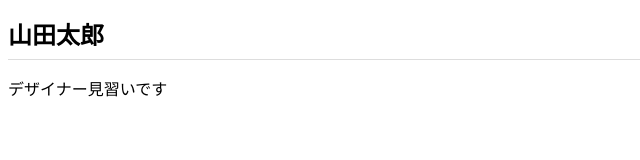
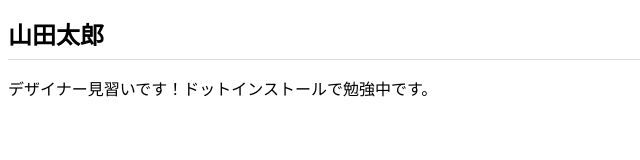
Before and after one commit to sagaranaoki/sagaranaoki.github.io, a plain HTML site: page index.html in a window 1280 px wide. Shown: the whole page, without its empty margins (0-640 px from the left). Drawn offline with Linux system fonts and the light colour scheme.

Commit message:
Add files via upload

```diff
--- a/index.html
+++ b/index.html
@@ -9,6 +9,6 @@
 </head>
 <body>
   <h1>山田太郎</h1>
-  <p>デザイナー見習いです</p>
+  <p>デザイナー見習いです！ドットインストールで勉強中です。</p>
 </body>
 </html>
```
